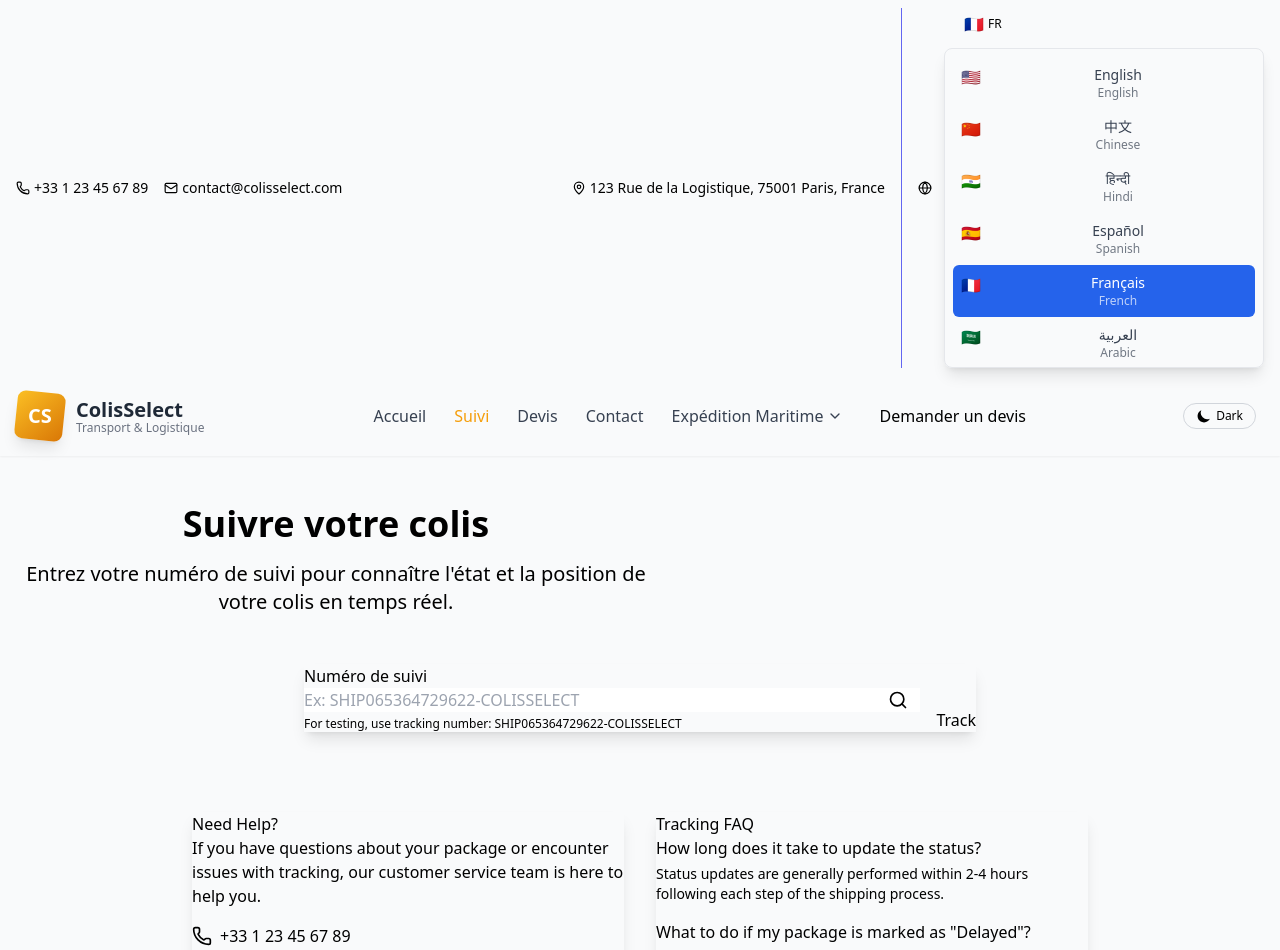
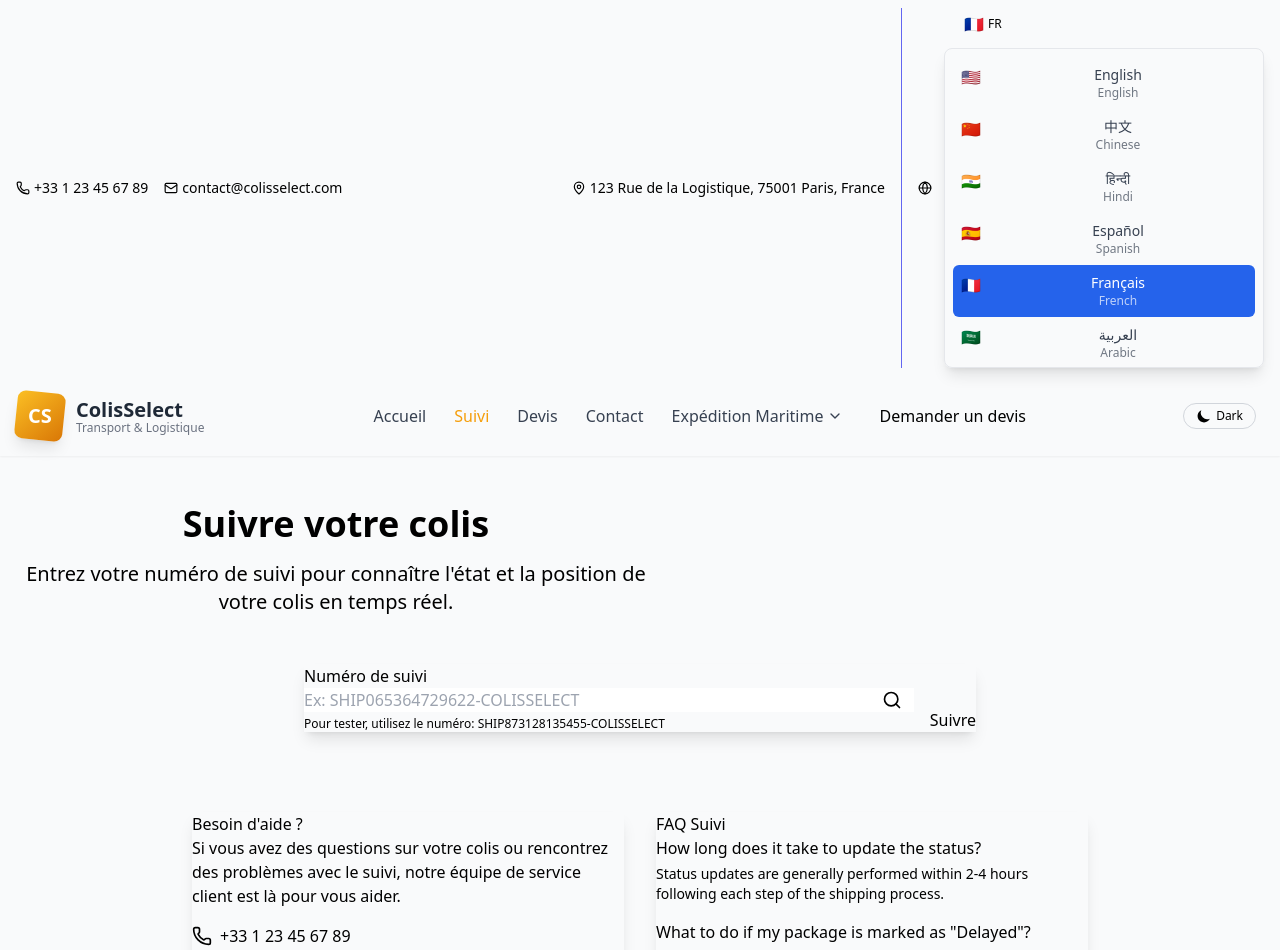
Before and after one commit to zidane2001/tracksite_Python, a React (Vite) app: page /tracking in a window 1280 px wide. Shown: the top 950 px of the page. Built offline with nearby package versions, Linux system fonts and the light colour scheme.

Commit message:
resolution test

```diff
--- a/src/pages/QuotePage.tsx
+++ b/src/pages/QuotePage.tsx
@@ -115,6 +115,15 @@ const UserDashboard: React.FC<UserDashboardProps> = ({
                         <button className="text-blue-600 hover:text-blue-800 p-1" title="Voir détails">
                           <EyeIcon size={16} />
                         </button>
+                        {shipment.tracking_number && (
+                          <button
+                            className="text-green-600 hover:text-green-800 p-1"
+                            title="Suivre le colis"
+                            onClick={() => window.open(`/tracking?number=${shipment.tracking_number}`, '_blank')}
+                          >
+                            <HistoryIcon size={16} />
+                          </button>
+                        )}
                         {shipment.status === 'pending_confirmation' && (
                           <button
                             className="text-red-600 hover:text-red-800 p-1"
@@ -949,6 +958,15 @@ export const QuotePage: React.FC = () => {
                               <button className="text-blue-600 hover:text-blue-800 p-1" title="Voir détails">
                                 <EyeIcon size={16} />
                               </button>
+                              {shipment.tracking_number && (
+                                <button
+                                  className="text-green-600 hover:text-green-800 p-1"
+                                  title="Suivre le colis"
+                                  onClick={() => window.open(`/tracking?number=${shipment.tracking_number}`, '_blank')}
+                                >
+                                  <HistoryIcon size={16} />
+                                </button>
+                              )}
                               {shipment.status === 'pending_confirmation' && (
                                 <button
                                   className="text-red-600 hover:text-red-800 p-1"
--- a/src/pages/TrackingPage.tsx
+++ b/src/pages/TrackingPage.tsx
@@ -21,7 +21,7 @@ export const TrackingPage: React.FC = () => {
   const handleSubmit = async (e: React.FormEvent) => {
     e.preventDefault();
     if (!trackingNumber.trim()) {
-      setError('Please enter a tracking number');
+      setError('Veuillez entrer un numéro de suivi');
       return;
     }
     setIsLoading(true);
@@ -31,7 +31,7 @@ export const TrackingPage: React.FC = () => {
       const result = await trackingApi.track(trackingNumber.trim());
       setTrackingResult(result);
     } catch (err) {
-      setError('Tracking number not found. Please check and try again.');
+      setError('Numéro de suivi introuvable. Veuillez vérifier et réessayer.');
       setTrackingResult(null);
     } finally {
       setIsLoading(false);
@@ -118,12 +118,12 @@ export const TrackingPage: React.FC = () => {
                   <span>{error}</span>
                 </div>}
                 <p className="mt-1 text-xs text-base-content/60">
-                  For testing, use tracking number: SHIP065364729622-COLISSELECT
+                  Pour tester, utilisez le numéro: SHIP873128135455-COLISSELECT
                 </p>
               </div>
               <div className="md:self-end">
                 <button type="submit" className={`btn btn-primary ${isLoading ? 'loading' : ''}`} disabled={isLoading}>
-                  {isLoading ? 'Loading...' : 'Track'}
+                  {isLoading ? 'Chargement...' : 'Suivre'}
                 </button>
               </div>
             </div>
@@ -158,7 +158,7 @@ export const TrackingPage: React.FC = () => {
 
           {/* Shipper Information */}
           <div className="card-body border-b">
-            <h3 className="card-title">Shipper Information</h3>
+            <h3 className="card-title">Informations Expéditeur</h3>
             <div className="grid grid-cols-1 md:grid-cols-2 gap-4">
               <div>
                 <p className="font-medium text-base-content">{trackingResult.shipment.shipper_name}</p>
@@ -171,7 +171,7 @@ export const TrackingPage: React.FC = () => {
 
           {/* Receiver Information */}
           <div className="card-body border-b">
-            <h3 className="card-title">Receiver Information</h3>
+            <h3 className="card-title">Informations Destinataire</h3>
             <div className="grid grid-cols-1 md:grid-cols-2 gap-4">
               <div>
                 <p className="font-medium text-base-content">{trackingResult.shipment.receiver_name}</p>
@@ -184,7 +184,7 @@ export const TrackingPage: React.FC = () => {
 
           {/* Shipment Status */}
           <div className="card-body border-b bg-base-200">
-            <h3 className="card-title">Shipment Status</h3>
+            <h3 className="card-title">Statut de l'expédition</h3>
             <div className="grid grid-cols-1 md:grid-cols-3 gap-4">
               <div>
                 <p className="text-sm text-base-content/60">Origin</p>
@@ -203,7 +203,7 @@ export const TrackingPage: React.FC = () => {
 
           {/* Shipment Information */}
           <div className="card-body border-b">
-            <h3 className="card-title">Shipment Information</h3>
+            <h3 className="card-title">Informations de l'expédition</h3>
             <div className="grid grid-cols-1 md:grid-cols-2 lg:grid-cols-4 gap-4">
               <div>
                 <p className="text-sm text-base-content/60">Product</p>
@@ -236,7 +236,7 @@ export const TrackingPage: React.FC = () => {
 
           {/* Packages Table */}
           <div className="card-body border-b">
-            <h3 className="card-title">Packages</h3>
+            <h3 className="card-title">Colis</h3>
             <div className="overflow-x-auto">
               <table className="table table-zebra">
                 <thead>
@@ -274,7 +274,7 @@ export const TrackingPage: React.FC = () => {
         {/* Tracking History */}
         <div className="card bg-base-100 shadow-lg overflow-hidden">
           <div className="card-body border-b">
-            <h3 className="card-title">Shipment History</h3>
+            <h3 className="card-title">Historique de suivi</h3>
             <div className="overflow-x-auto">
               <table className="table table-zebra">
                 <thead>
@@ -312,7 +312,7 @@ export const TrackingPage: React.FC = () => {
           <div className="card-body border-b">
             <h3 className="card-title flex items-center">
               <MapIcon className="h-5 w-5 mr-2" />
-              Route Tracking
+              Suivi de l'itinéraire
             </h3>
           </div>
           <div className="card-body">
@@ -352,11 +352,11 @@ export const TrackingPage: React.FC = () => {
           <div className="card bg-base-100 shadow-lg">
             <div className="card-body">
               <h2 className="card-title">
-                Need Help?
+                Besoin d'aide ?
               </h2>
               <p className="text-base-content/70 mb-4">
-                If you have questions about your package or encounter issues with
-                tracking, our customer service team is here to help you.
+                Si vous avez des questions sur votre colis ou rencontrez des problèmes
+                avec le suivi, notre équipe de service client est là pour vous aider.
               </p>
               <div className="space-y-3">
                 <div className="flex items-center">
@@ -370,7 +370,7 @@ export const TrackingPage: React.FC = () => {
               </div>
               <div className="card-actions justify-end">
                 <button className="btn btn-primary">
-                  Contact Support
+                  Contacter le support
                 </button>
               </div>
             </div>
@@ -378,7 +378,7 @@ export const TrackingPage: React.FC = () => {
           <div className="card bg-base-100 shadow-lg">
             <div className="card-body">
               <h2 className="card-title">
-                Tracking FAQ
+                FAQ Suivi
               </h2>
               <div className="space-y-4">
                 <div>
```
Also changed, not shown: 1 other file (tests, documents, lock files or other folders).
